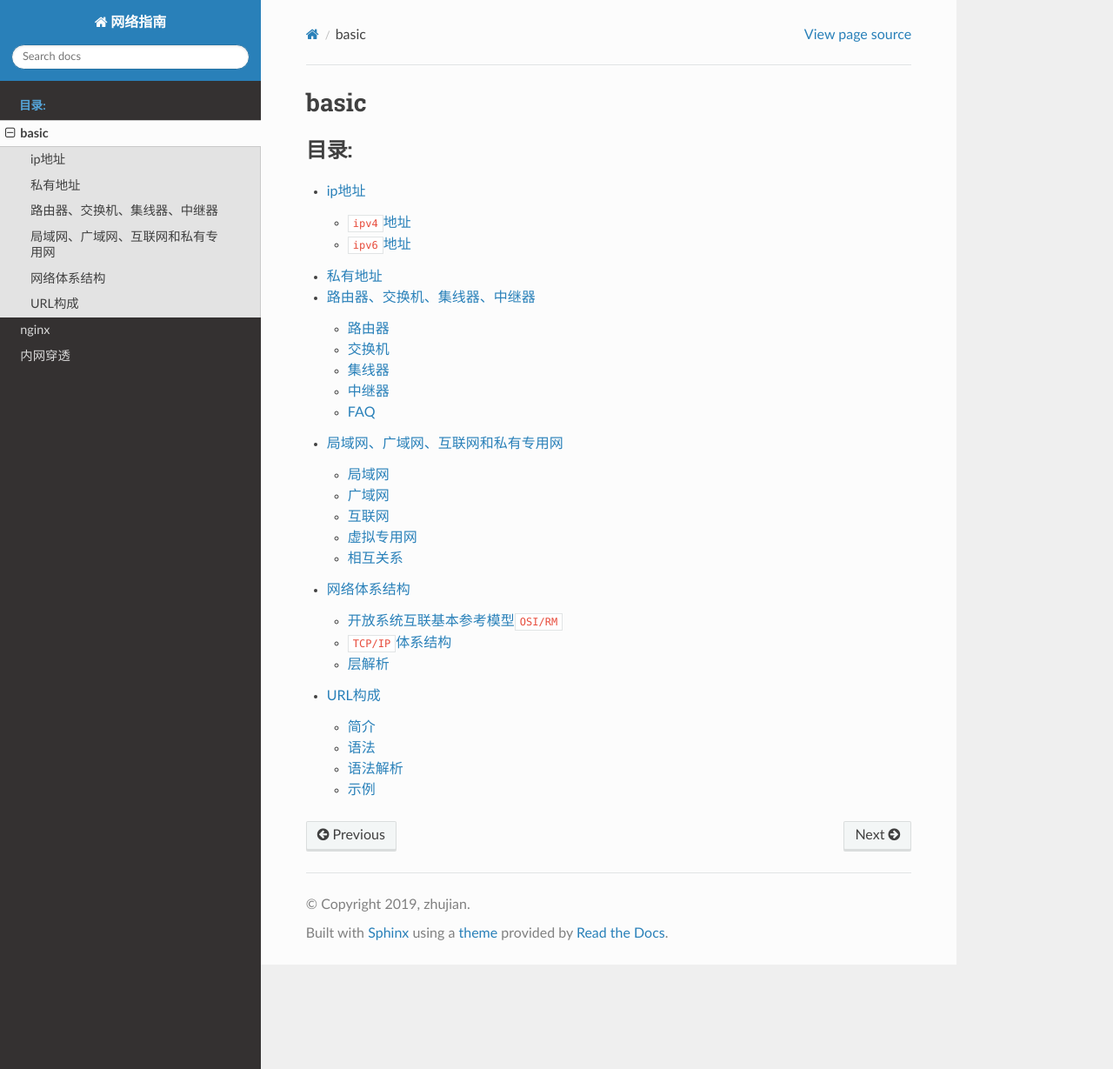
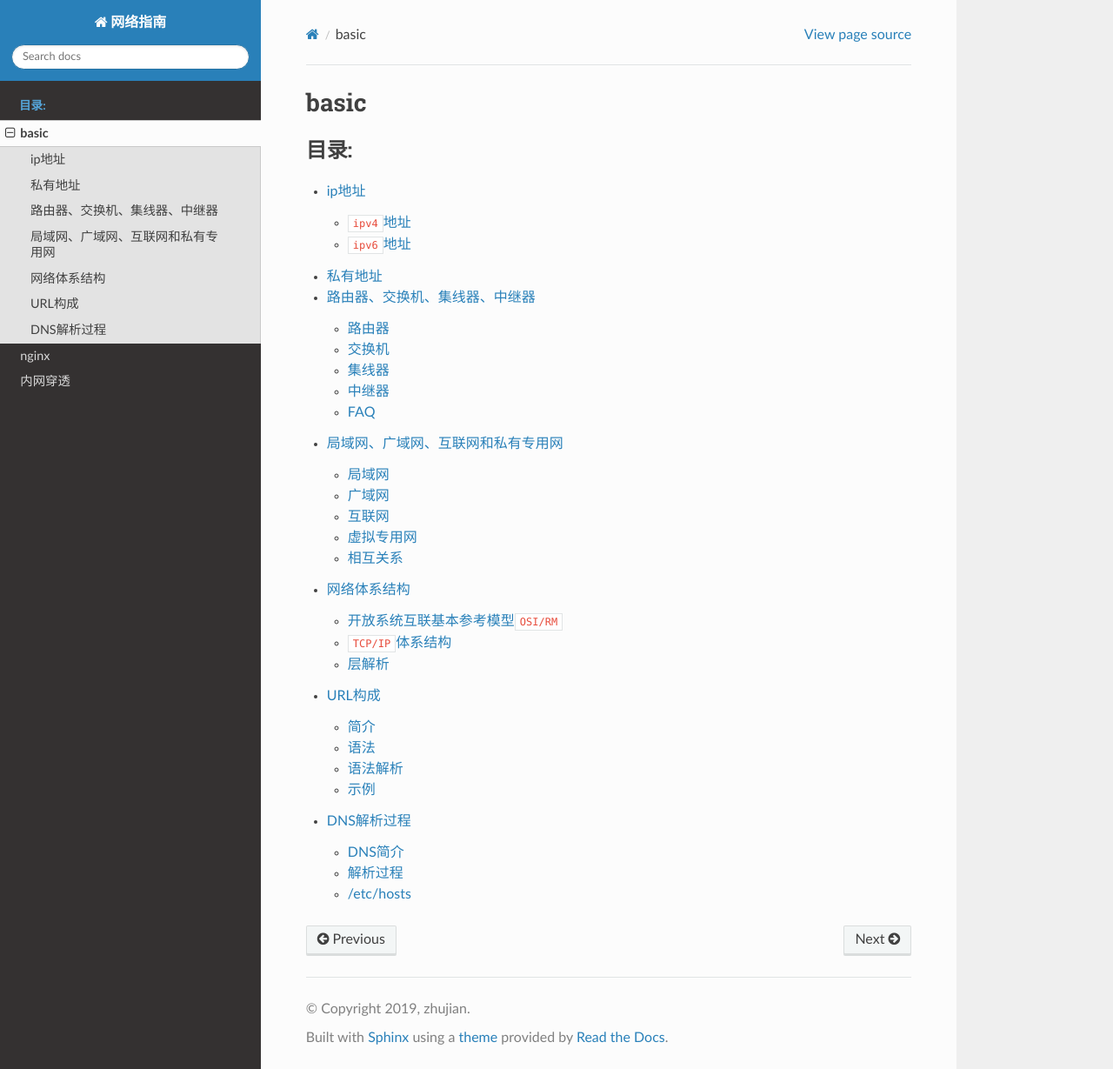
Before and after one commit to Document-Collection/network-guide, a Sphinx documentation site: the page built from docs/source/basic.rst, in a window 1280 px wide and 1229 px high. Shown: the whole window at 87% size. Built offline with Sphinx 7.4.7 and the Read the Docs theme 2.0.0, drawn with Linux system fonts in a browser that asks for light colours; some of the changed lines change nothing that is shown.

Commit message:
docs(basic): dNS解析

````diff
--- a/docs/source/basic.rst
+++ b/docs/source/basic.rst
@@ -12,3 +12,4 @@ basic
    basic/局域网、广域网、互联网和私有专用网
    basic/网络体系结构
    basic/URL构成
+   basic/DNS解析过程
--- /dev/null
+++ b/docs/source/basic/DNS解析过程.md
@@ -0,0 +1,55 @@
+
+# DNS解析过程
+
+参考：
+
+[面试官:讲讲DNS的原理？](https://zhuanlan.zhihu.com/p/79350395)
+
+[DNS原理及解析过程详解](https://zhuanlan.zhihu.com/p/88260838)
+
+[DNS解析全过程分析](https://www.cnblogs.com/kongtongshu/p/11069559.html)
+
+`DNS`解析过程就是将域名转换成`IP`地址的过程
+
+## DNS简介
+
+`DNS`(`Domain Name System`，称为域名系统)，是一种组织成域层次结构的计算机和网络服务命名系统，它作用于`TCP/IP`网络，所提供的服务是用来将主机名和域名转换为`IP`地址的工作
+
+## 解析过程
+
+浏览器从`URL`中解析出`host`字段后，依次按如下顺序进行查询：
+
+1. 从浏览器缓存中查找是否有该域名对应的IP地址。如果没有访问过该域名或者缓存已清空，则使用第二步
+2. 查询系统缓存，从`hosts`文件中查找是否存在该域名以及对应`IP`。如果不存在，使用第三步
+3. 查询路由器缓存
+
+以上`3`步均在`DNS`客户端完成，后续操作将请求域名服务器
+
+## /etc/hosts
+
+参考：[linux环境下/etc/hosts文件详解](https://www.jianshu.com/p/476a92a39b45)
+
+`hosts`文件是`linux`系统中负责`ip`地址与域名快速解析的文件，`DNS`客户端首先查询缓存，然后查询`hosts`文件，最后查询`DNS`服务器
+
+`Ubuntu`中的文件地址为`/etc/hosts`
+
+```
+$ cat /etc/hosts
+127.0.0.1	localhost
+127.0.1.1	zj-ThinkPad-T470p
+
+# The following lines are desirable for IPv6 capable hosts
+::1     ip6-localhost ip6-loopback
+fe00::0 ip6-localnet
+ff00::0 ip6-mcastprefix
+ff02::1 ip6-allnodes
+ff02::2 ip6-allrouters
+
+0.0.0.0 account.jetbrains.com
+```
+
+每行表示一条域名解析，其格式为
+
+```
+ip地址 主机名/域名 [主机别名]
+```
````
